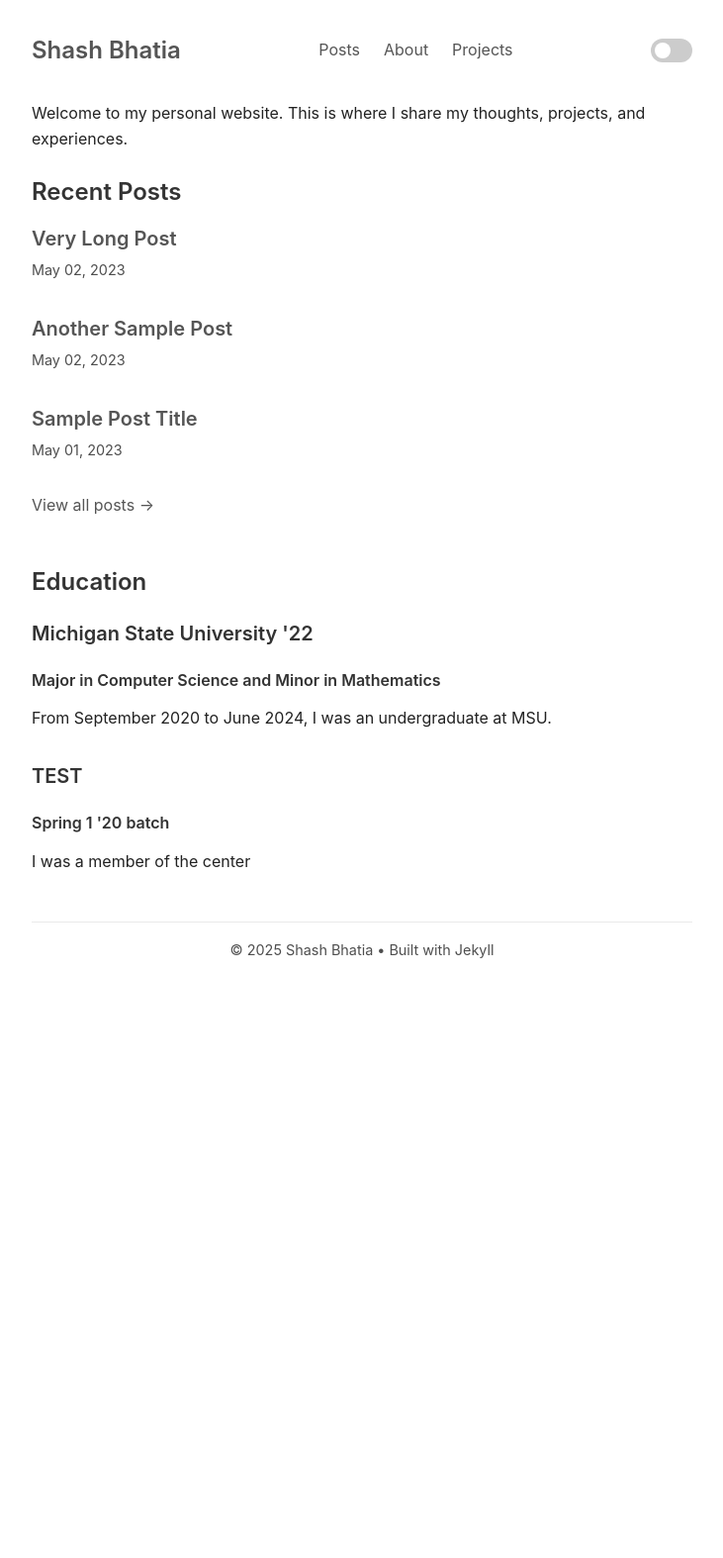
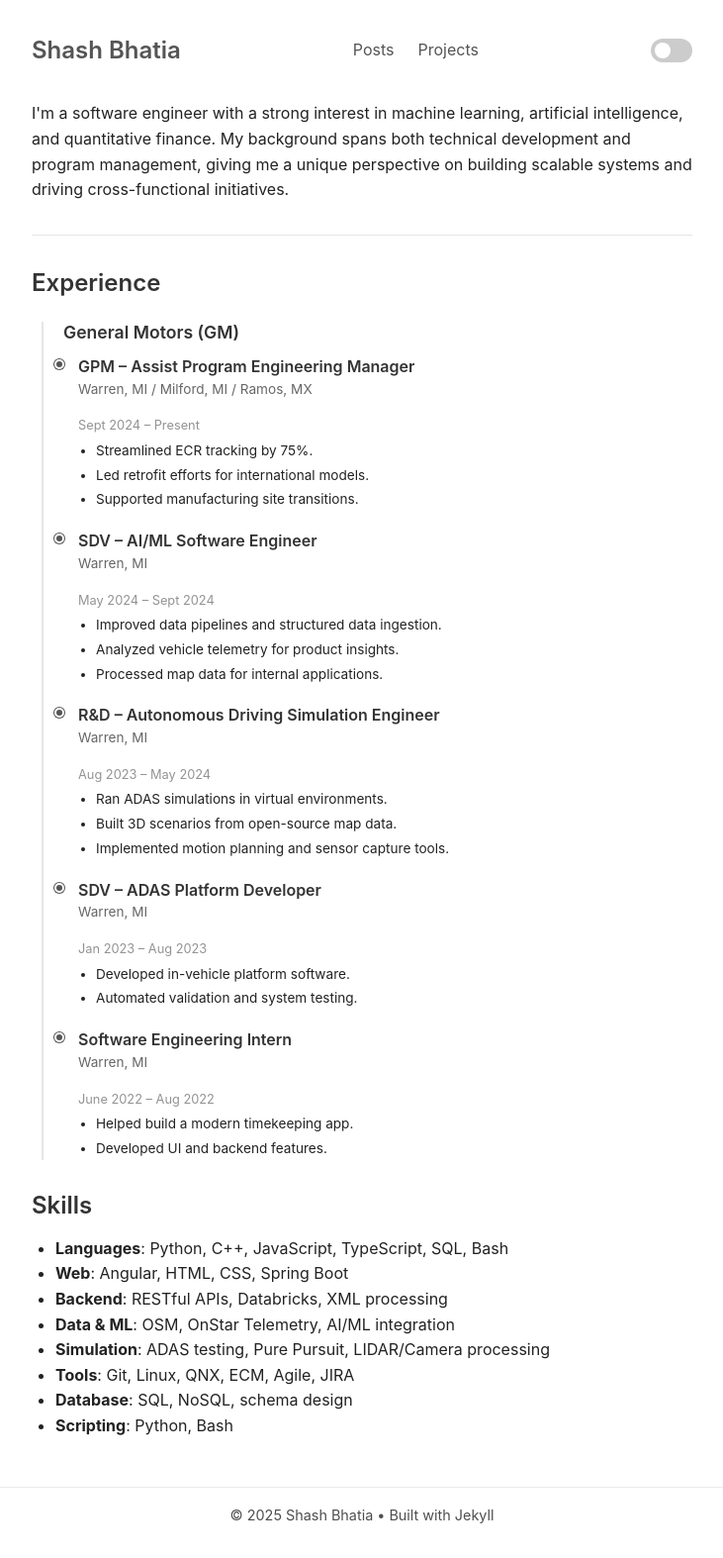
Before and after one commit to aksmisra1/ak, a Jekyll site: the page built from index.html, in a window 1280 px wide. Shown: the whole page at 99% size, without its empty margins (274-1005 px from the left). Built offline with Jekyll 4.4.1, drawn with Linux system fonts in a browser that asks for light colours; before the commit the page ends 1004 px from its top, so only the background shows below that.

Commit message:
Updated the home page and fixed some data

```diff
--- a/_config.yml
+++ b/_config.yml
@@ -1,7 +1,7 @@
 # Site settings
 title: Shash Bhatia
 description: Personal website / Portfolio
-baseurl: "/"
+baseurl: ""
 url: ""
 
 # Build settings
--- /dev/null
+++ b/_data/experience.yml
@@ -0,0 +1,39 @@
+- company: General Motors (GM)
+  roles:
+    - title: GPM – Assist Program Engineering Manager
+      location: Warren, MI / Milford, MI / Ramos, MX
+      date: Sept 2024 – Present
+      description:
+        - Streamlined ECR tracking by 75%.
+        - Led retrofit efforts for international models.
+        - Supported manufacturing site transitions.
+
+    - title: SDV – AI/ML Software Engineer
+      location: Warren, MI
+      date: May 2024 – Sept 2024
+      description:
+        - Improved data pipelines and structured data ingestion.
+        - Analyzed vehicle telemetry for product insights.
+        - Processed map data for internal applications.
+
+    - title: R&D – Autonomous Driving Simulation Engineer
+      location: Warren, MI
+      date: Aug 2023 – May 2024
+      description:
+        - Ran ADAS simulations in virtual environments.
+        - Built 3D scenarios from open-source map data.
+        - Implemented motion planning and sensor capture tools.
+
+    - title: SDV – ADAS Platform Developer
+      location: Warren, MI
+      date: Jan 2023 – Aug 2023
+      description:
+        - Developed in-vehicle platform software.
+        - Automated validation and system testing.
+
+    - title: Software Engineering Intern
+      location: Warren, MI
+      date: June 2022 – Aug 2022
+      description:
+        - Helped build a modern timekeeping app.
+        - Developed UI and backend features.
--- a/_includes/header.html
+++ b/_includes/header.html
@@ -3,7 +3,7 @@
       <a class="site-title" href="{{ '/' | relative_url }}">{{ site.title }}</a>
       <div class="nav-links">
         <a href="{{ '/posts' | relative_url }}">Posts</a>
-        <a href="{{ '/about' | relative_url }}">About</a>
+        <!-- <a href="{{ '/about' | relative_url }}">About</a> -->
         <a href="{{ '/projects' | relative_url }}">Projects</a>
       </div>
       {% include toggle-theme.html %}
--- a/_layouts/home.html
+++ b/_layouts/home.html
@@ -1,20 +1,12 @@
 ---
 layout: default
 ---
-
-<!-- <div class="profile-container">
-  {% if site.avatar %}
-    <img class="avatar" src="{{ site.avatar | relative_url }}" alt="{{ site.title }}">
-  {% endif %}
-  <h1>{{ site.title }}</h1>
-  <p>{{ site.description }}</p>
-</div> -->
 
 <div class="content">
   {{ content }}
 </div>
 
-{% if site.data.education %}
+<!-- {% if site.data.education %}
 <section class="section">
   <h2>Education</h2>
   {% for item in site.data.education %}
@@ -25,7 +17,7 @@
     </div>
   {% endfor %}
 </section>
-{% endif %}
+{% endif %} -->
 
 <!-- {% if site.data.projects %}
 <section class="section">
--- /dev/null
+++ b/_sass/_timeline.scss
@@ -0,0 +1,69 @@
+.timeline {
+  position: relative;
+  margin-left: 10px;
+  padding-left: 20px;
+  border-left: 2px solid var(--border-color);
+
+  .company {
+    margin-bottom: 30px;
+
+    h3 {
+      margin-bottom: 12px;
+      font-size: 1.1rem;
+      color: var(--heading-color);
+    }
+  }
+
+  .timeline-entry {
+    position: relative;
+    margin-bottom: 20px;
+
+    .dot {
+      position: absolute;
+      left: -9px;
+      top: 3px;
+      width: 10px;
+      height: 10px;
+      background-color: var(--link-color); /* use link color as accent */
+      border-radius: 50%;
+      border: 2px solid var(--bg-color);
+      box-shadow: 0 0 0 1px var(--link-color);
+    }
+
+    .content {
+      margin-left: 15px;
+
+      h4 {
+        margin: 0;
+        font-size: 1rem;
+        font-weight: 600;
+        color: var(--heading-color);
+      }
+
+      .location {
+        font-size: 0.85rem;
+        color: var(--blockquote-color);
+        margin-top: 2px;
+      }
+
+      .date {
+        font-size: 0.8rem;
+        color: var(--blockquote-color);
+        margin-top: 1px;
+        margin-bottom: 4px;
+      }
+
+      ul {
+        margin: 4px 0 0;
+        padding-left: 18px;
+        list-style: disc;
+
+        li {
+          font-size: 0.85rem;
+          margin-bottom: 3px;
+          color: var(--text-color);
+        }
+      }
+    }
+  }
+}
--- a/assets/css/main.scss
+++ b/assets/css/main.scss
@@ -6,3 +6,4 @@
 @import "typography";
 @import "layout";
 @import "syntax";
+@import "timeline";
--- a/index.html
+++ b/index.html
@@ -2,29 +2,49 @@
 layout: home
 ---
 
-<p>
-  Welcome to my personal website. This is where I share my thoughts, projects, and experiences.
-</p>
+<div class="about">
+    <p>
+      I'm a software engineer with a strong interest in machine learning, artificial intelligence, and quantitative finance.
+      My background spans both technical development and program management, giving me a unique perspective on building scalable systems and driving cross-functional initiatives.
+    </p>
 
-<div class="post-list">
-  <h2>Recent Posts</h2>
-  {% for post in site.posts limit:3 %}
-    <div class="post-item">
-      <a class="post-link" href="{{ post.url | relative_url }}">{{ post.title }}</a>
-      <div class="post-meta">
-        <time datetime="{{ post.date | date_to_xmlschema }}">
-          {{ post.date | date: "%B %d, %Y" }}
-        </time>
-        <!-- {% if post.categories %}
-          <span class="categories">
-            {% for category in post.categories %}
-              {{ category }}
-              {% unless forloop.last %} • {% endunless %}
-            {% endfor %}
-          </span>
-        {% endif %} -->
-      </div>
+    <hr />
+
+    <h2>Experience</h2>
+    <div class="timeline">
+      {% for job in site.data.experience %}
+        <div class="company">
+          <h3>{{ job.company }}</h3>
+
+          {% for role in job.roles %}
+            <div class="timeline-entry">
+              <div class="dot"></div>
+              <div class="content">
+                <h4>{{ role.title }}</h4>
+                <p class="location">{{ role.location }}</p>
+                <p class="date">{{ role.date }}</p>
+                <ul>
+                  {% for point in role.description %}
+                    <li>{{ point }}</li>
+                  {% endfor %}
+                </ul>
+              </div>
+            </div>
+          {% endfor %}
+        </div>
+      {% endfor %}
     </div>
-  {% endfor %}
-  <p><a href="{{ '/posts' | relative_url }}">View all posts →</a></p>
+  </div>
+
+  <h2>Skills</h2>
+  <ul>
+    <li><strong>Languages</strong>: Python, C++, JavaScript, TypeScript, SQL, Bash</li>
+    <li><strong>Web</strong>: Angular, HTML, CSS, Spring Boot</li>
+    <li><strong>Backend</strong>: RESTful APIs, Databricks, XML processing</li>
+    <li><strong>Data & ML</strong>: OSM, OnStar Telemetry, AI/ML integration</li>
+    <li><strong>Simulation</strong>: ADAS testing, Pure Pursuit, LIDAR/Camera processing</li>
+    <li><strong>Tools</strong>: Git, Linux, QNX, ECM, Agile, JIRA</li>
+    <li><strong>Database</strong>: SQL, NoSQL, schema design</li>
+    <li><strong>Scripting</strong>: Python, Bash</li>
+  </ul>
 </div>
--- a/pages/about.md
+++ /dev/null
@@ -1,66 +0,0 @@
----
-layout: page
-title: About
-permalink: /about/
----
-
-I'm a software engineer with a strong interest in machine learning, artificial intelligence, and quantitative finance. My background spans both technical development and program management, giving me a unique perspective on building scalable systems and driving cross-functional initiatives. I enjoy working on complex problems at the intersection of data, algorithms, and real-world impact.
-
-<!-- ## Biography
-
-Lorem ipsum dolor sit amet, consectetur adipiscing elit. Sed euismod, nisl nec lacinia aliquam, nisl nisl aliquam nisl, eget aliquam nisl nisl eget nisl. -->
-
-
----
-
-## Experience
-
-### General Motors (GM)
-
-#### GPM – Assist Program Engineering Manager
-**BEV3 – Warren, MI / Milford, MI / Ramos, MX**
-*Sept 2023 – Present*
-- Collaborated with VSEs, IRTs, and the program team to address emerging issues.
-- Developed a script to ingest data from ECM, improving ECR tracking efficiency by 75%.
-- Organized materials and supported vehicle retrofit operations through ticketing.
-- Led a retrofit initiative to update the audio system in European vehicle models.
-- Facilitated and tracked meetings to advance ECRs for VWO’s relocation of ECE/Export/RHD production from Wuhan to Ramos, driven by European tariff policy.
-
-#### SDV – AI/ML Software Engineer
-**Warren, MI**
-*May 2024 – Sept 2024*
-- Upgraded the data pipeline using crowdsourcing libraries and Databricks.
-- Developed the USMS (Unified Source Map Schema) by ingesting and transforming XML data from a DMP vendor.
-- Analyzed HSVT (High Speed Vehicle Telemetry) data using OnStar features to generate actionable insights.
-- Improved the Road Network Topology (RNT) by processing OSM data into simplified tables including Edge, Vertex, Path, Road, and Junction.
-
-#### R&D – Autonomous Driving Simulation System Engineer
-**Warren, MI**
-*Aug 2023 – May 2024*
-- Conducted closed-loop simulations of ADAS subsystems: perception, planning, localization, and mapping.
-- Converted OpenStreetMap data into 3D simulation scenarios for use across multiple simulators.
-- Developed a C++ script to capture real-time camera and LIDAR data at each simulation step.
-- Implemented the Pure Pursuit path planning algorithm using provided waypoints.
-
-#### SDV – ADAS Platform Software Developer
-**Warren, MI**
-*Jan 2023 – Aug 2023*
-- Developed and tested software for ACP3 and ACP4 platforms in an Agile environment.
-- Automated the selection and testing of `.mact` files using Python.
-- Performed smoke tests to validate model functionality on both Linux and QNX systems.
-
-#### Software Engineering Intern
-**Warren, MI**
-*June 2022 – Aug 2022*
-- Contributed to the development of `myTime`, a modern timekeeping web app replacing a legacy system.
-- Built the ‘Help’ feature, including both administrative tooling and contextual access for users.
-- Developed UI components in Angular and implemented backend functionality with Spring Boot.
-
----
-
-## Skills
-
-- Web Development (HTML, CSS, JavaScript)
-- Backend Development (Ruby, Python)
-- Database Management (SQL, NoSQL)
-- Version Control (Git)
```
